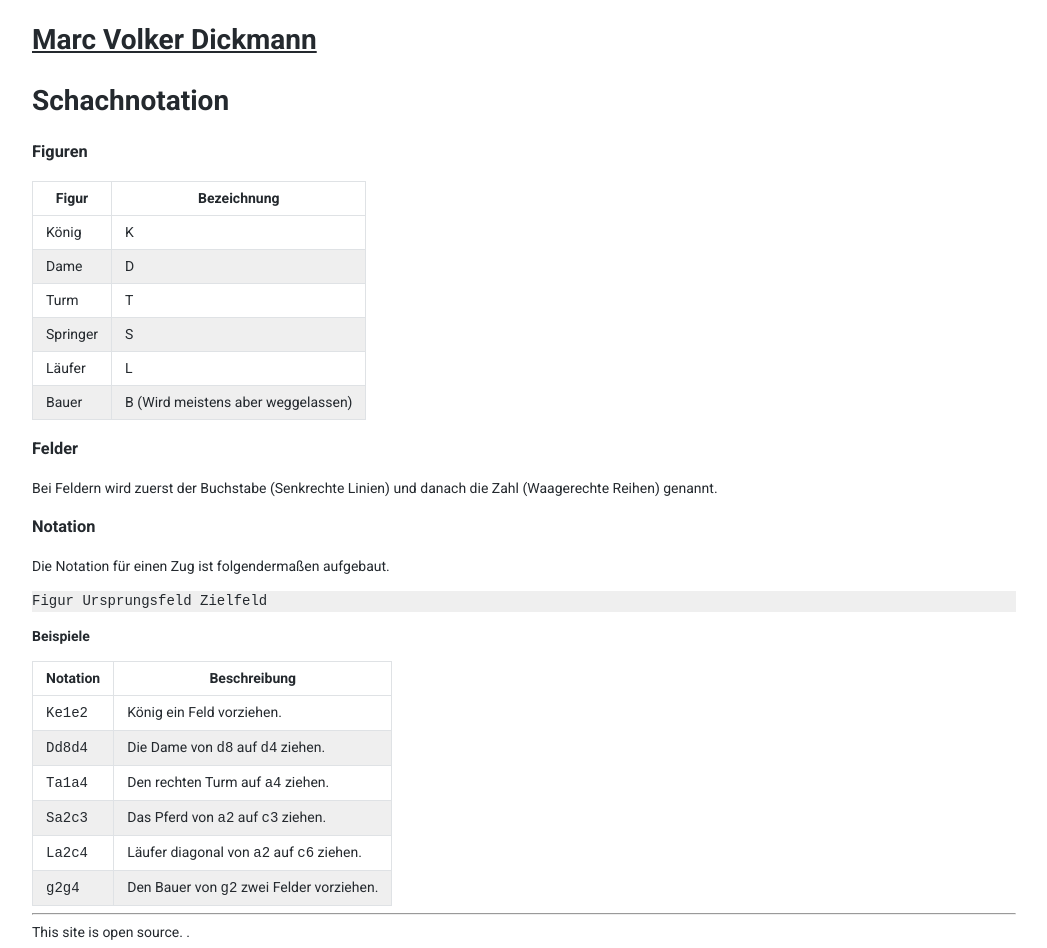
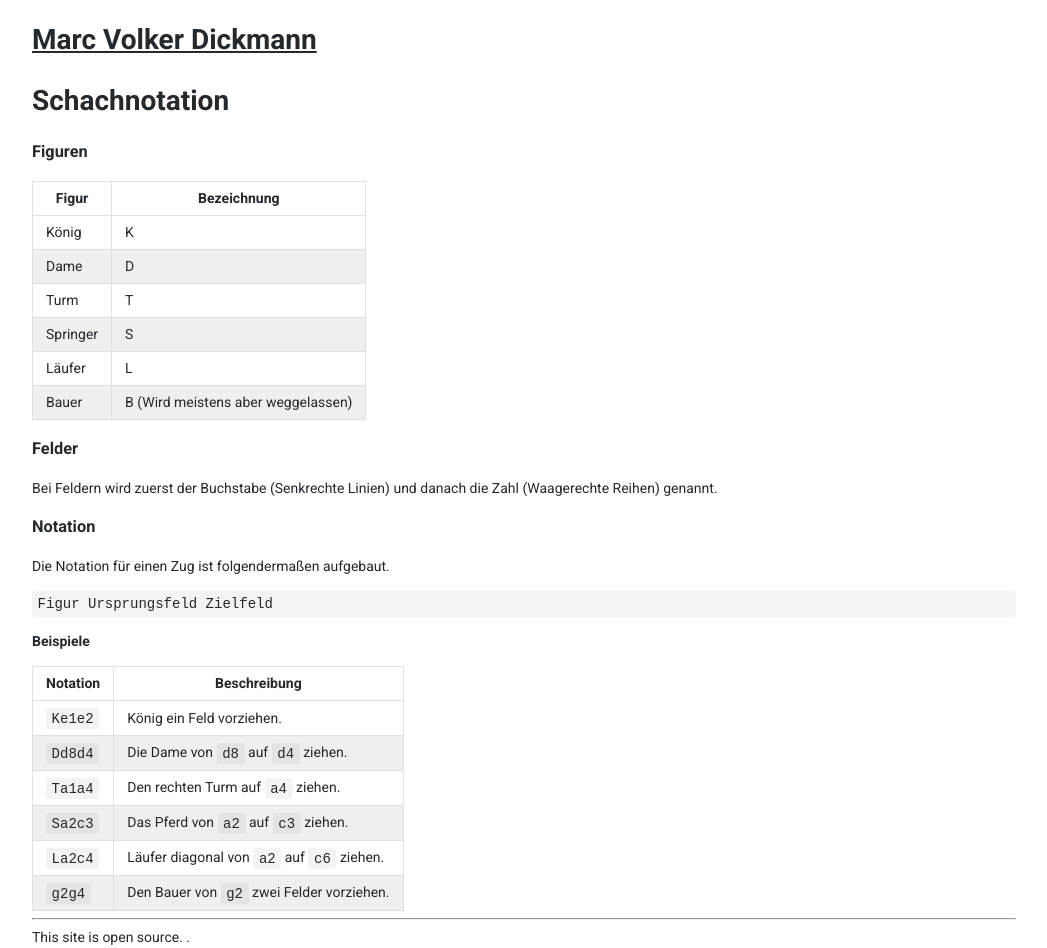
Before and after one commit to marc-q/fmtone, a Jekyll site: the page built from wiki/schachnotation.md, in a window 1280 px wide. Shown: the whole page, without its empty margins (116-1163 px from the left). Built offline with Jekyll 4.4.1, drawn with Linux system fonts in a browser that asks for light colours.

Commit message:
Update highlighter style.

```diff
--- a/_layouts/default.html
+++ b/_layouts/default.html
@@ -10,7 +10,9 @@
       body {margin: 0; padding: 0; border: 0; width: 80%; min-height: 95vh; margin-left: 10%; position: relative;}
       a {color: #0366d6; text-decoration: none;}
       header h1 a {text-decoration: underline; color: #24292e;}
-      mark, pre {background-color: #efefef;}
+      mark, pre, code {background-color: rgba(27,31,35,0.05);}
+      pre, code {font-weight: 300; padding: 0.2em 0.4em; border-radius: 3px;}
+      pre code {background-color: transparent; padding: 0}
       blockquote {border-left: 0.25em solid gray; padding: 0 1em; color: #6a737d;}
       .list {margin-top: 0.8em; padding-left: 1.5em; list-style: none;}
       .list li:before {content: 'x'; position: absolute; margin-left: -1.5em;}
```
